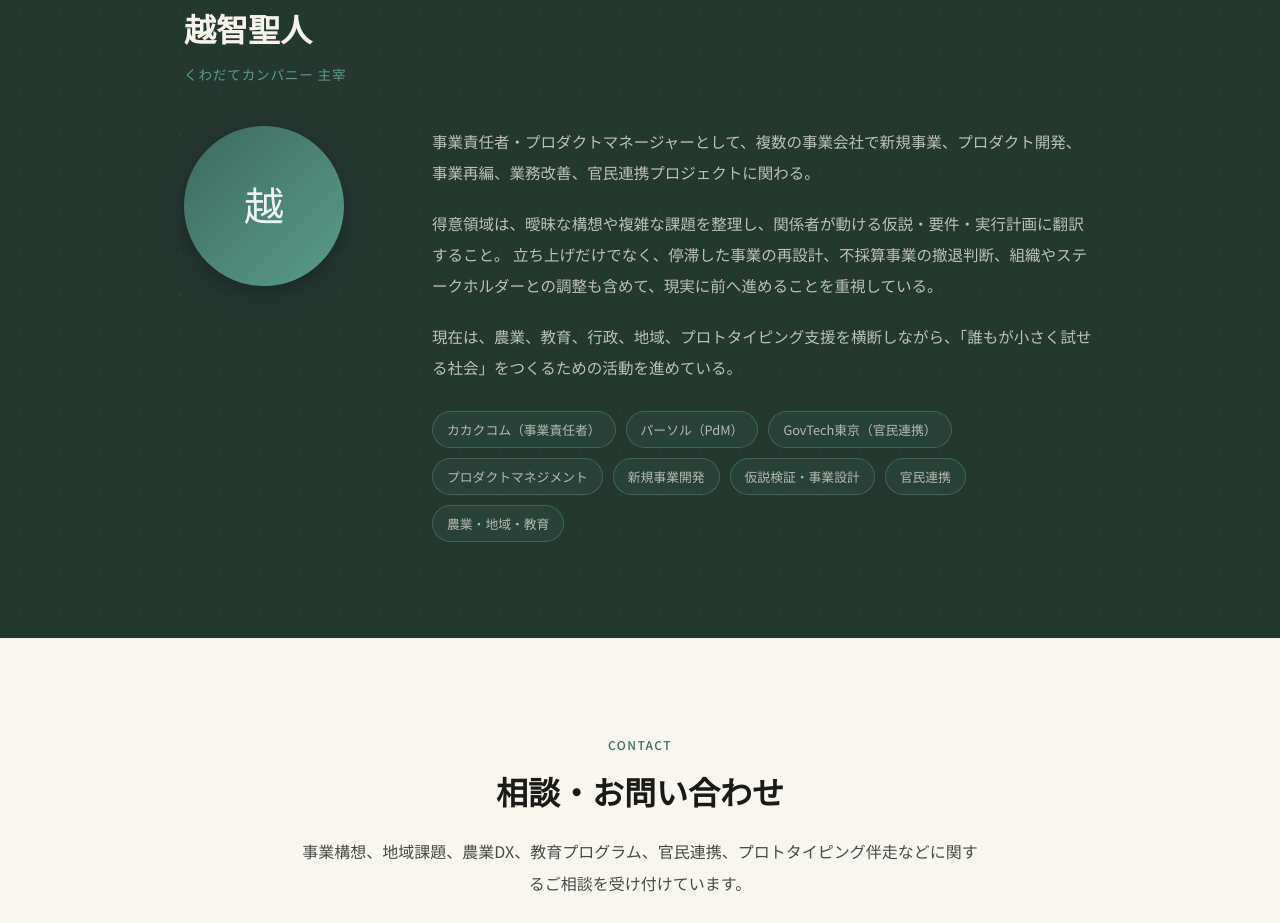
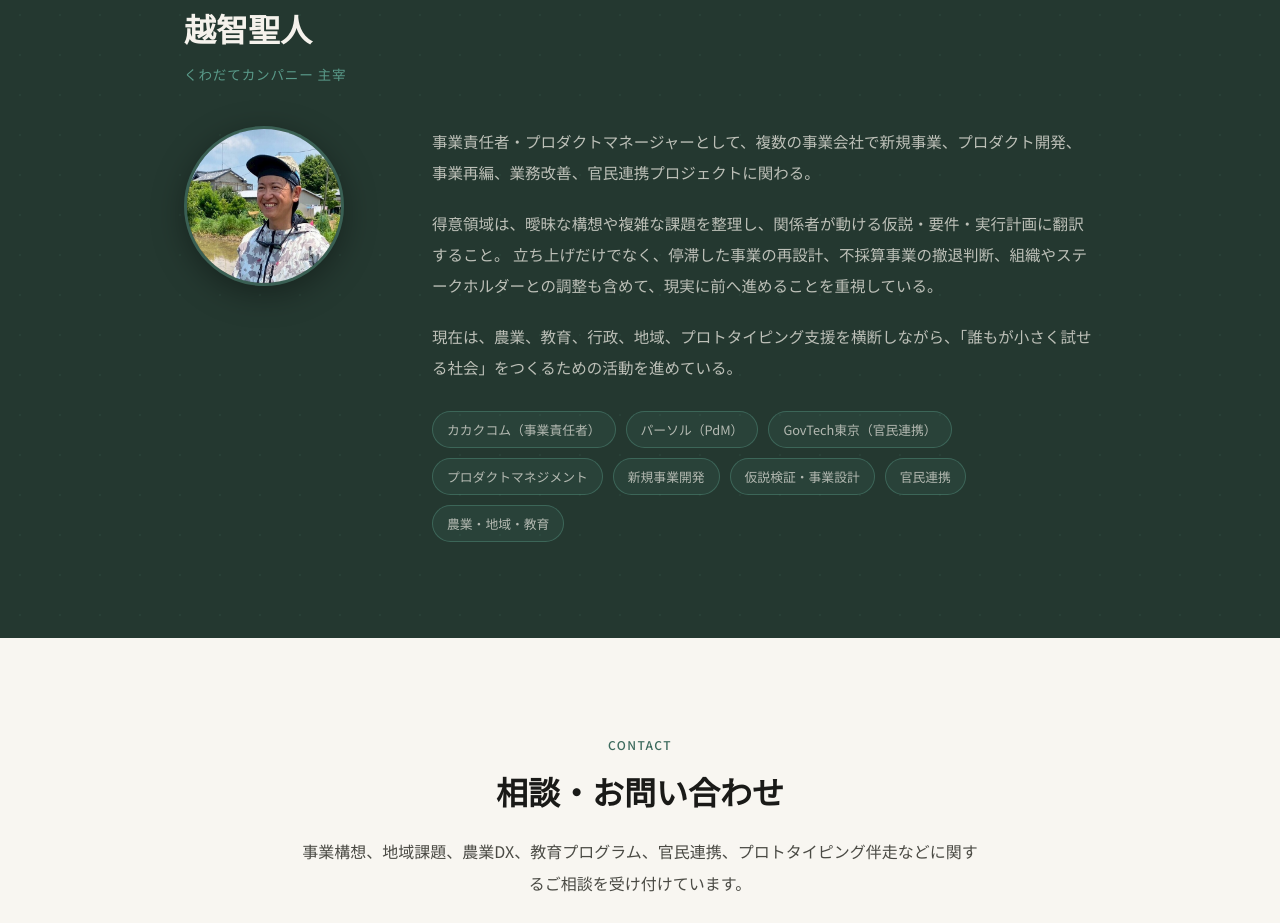
Before and after one commit to chmst-dev/kuwadate-company-site, a React (Vite) app: page / in a window 1280 px wide. Shown: the part 3440-4363 px from the top of the page. Built offline with nearby package versions, Linux system fonts and the light colour scheme.

Commit message:
feat: プロフィール写真を実画像に差し替え

```diff
--- a/src/App.jsx
+++ b/src/App.jsx
@@ -261,7 +261,9 @@ function ProfileSection() {
         <h2 className="section__title fade-in fade-in-delay-1">越智聖人</h2>
         <p className="profile__role fade-in fade-in-delay-1">くわだてカンパニー 主宰</p>
         <div className="profile__layout">
-          <div className="profile__avatar fade-in fade-in-delay-2" aria-hidden="true">越</div>
+          <div className="profile__avatar fade-in fade-in-delay-2">
+            <img src="/profile.png" alt="越智聖人" />
+          </div>
           <div className="fade-in fade-in-delay-3">
             <div className="profile__text">
               <p>
--- a/src/index.css
+++ b/src/index.css
@@ -624,15 +624,18 @@ a {
   width: 160px;
   height: 160px;
   border-radius: 50%;
-  background: linear-gradient(135deg, var(--color-accent) 0%, var(--color-accent-light) 100%);
-  display: flex;
-  align-items: center;
-  justify-content: center;
-  font-family: var(--font-serif);
-  font-size: 2.5rem;
-  color: rgba(255, 255, 255, 0.9);
+  overflow: hidden;
   flex-shrink: 0;
-  box-shadow: 0 8px 32px rgba(0, 0, 0, 0.3);
+  box-shadow: 0 8px 32px rgba(0, 0, 0, 0.35);
+  border: 3px solid rgba(90, 155, 138, 0.4);
+}
+
+.profile__avatar img {
+  width: 100%;
+  height: 100%;
+  object-fit: cover;
+  object-position: center top;
+  display: block;
 }
 
 .profile__text p {
@@ -813,7 +816,6 @@ a {
   .profile__avatar {
     width: 120px;
     height: 120px;
-    font-size: 2rem;
   }
 
   .contact__tags {
```
Also changed, not shown: public/profile.png (added).
